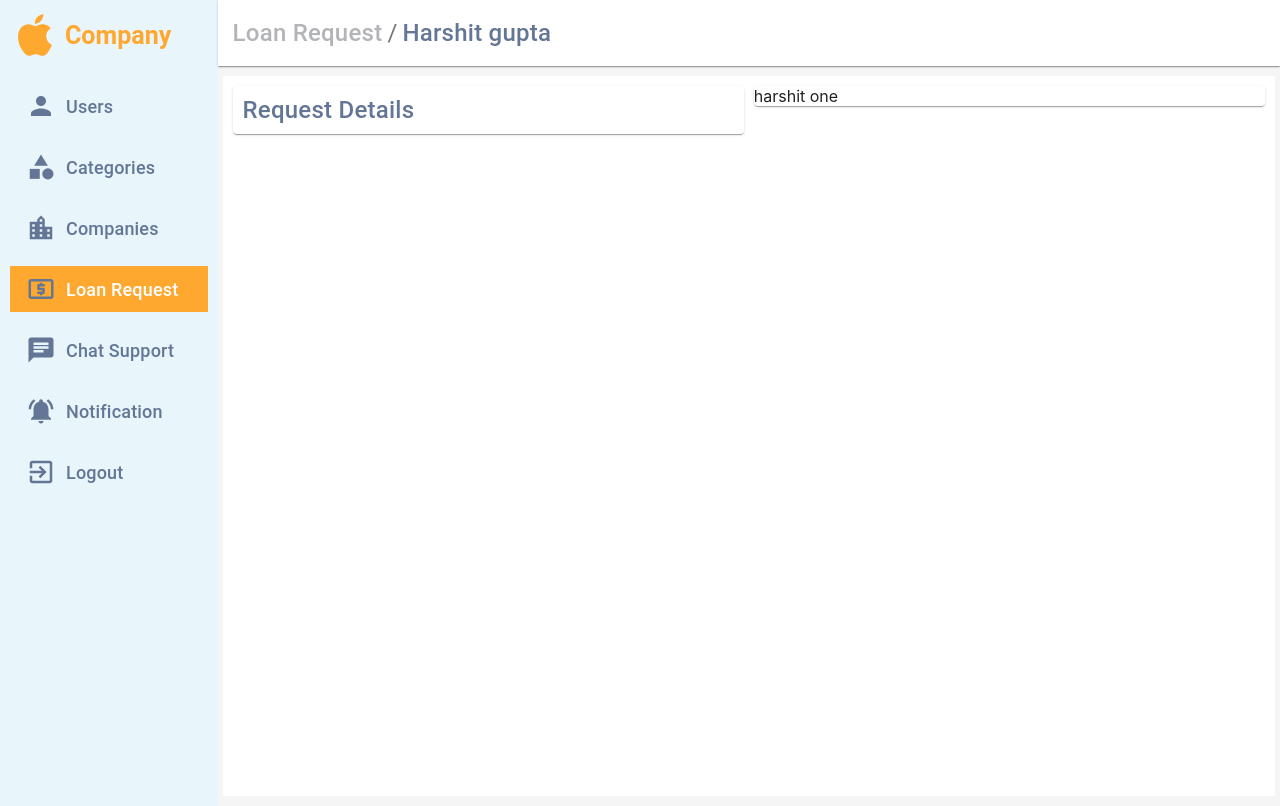
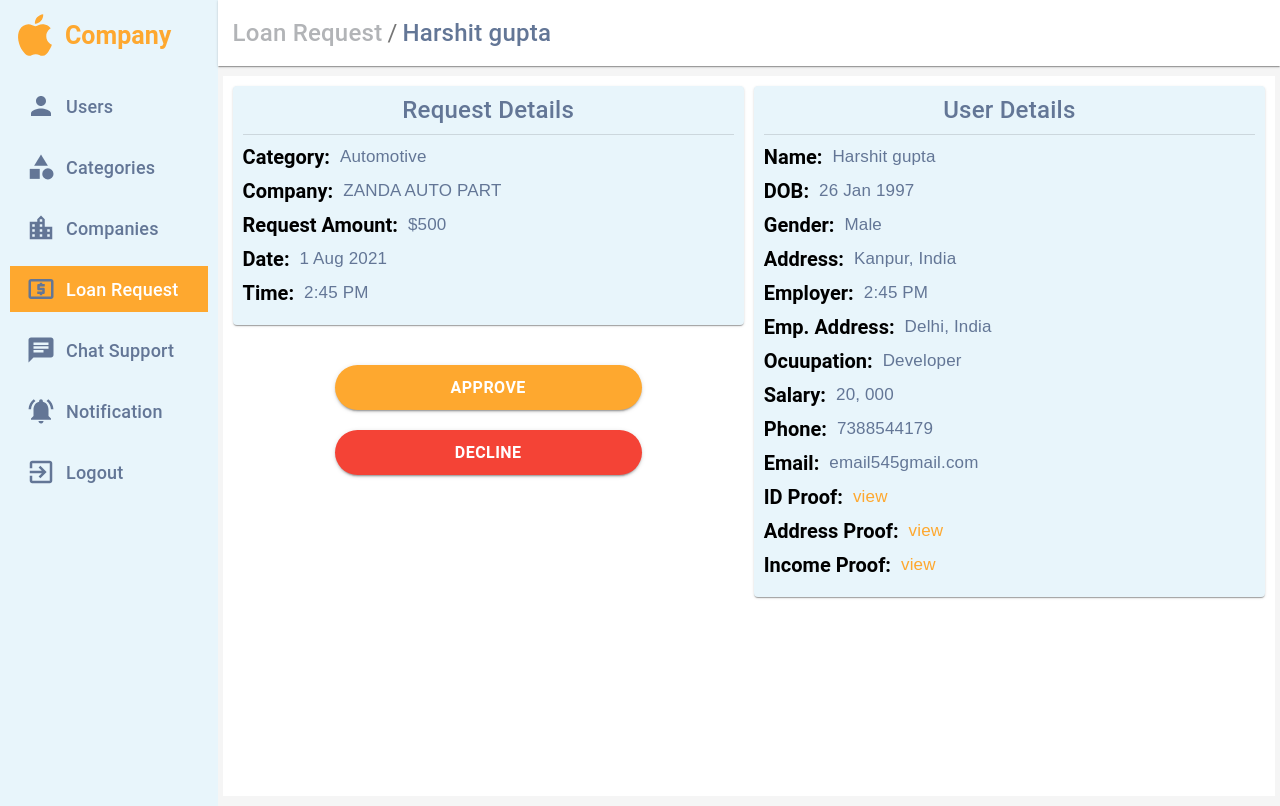
Before and after one commit to athleteharshit/practice--app2, a React (Create React App) app: page /loanRequest/loanRequestDetails/1 in a window 1280 px wide. Built offline with nearby package versions, Linux system fonts and the light colour scheme; sample sign-in values are in the browser's storage.

Commit message:
ui part almost done

```diff
--- a/src/screen/loanRequestDetails/index.tsx
+++ b/src/screen/loanRequestDetails/index.tsx
@@ -6,8 +6,12 @@ import {
   Typography,
   Breadcrumbs,
   Grid,
+  Divider,
+  Button,
+  Link,
 } from "@material-ui/core";
 import { NavLink } from "react-router-dom";
+// import axios from "axios";
 
 const useStyles = makeStyles((theme: Theme) =>
   createStyles({
@@ -45,12 +49,127 @@ const useStyles = makeStyles((theme: Theme) =>
     },
     leftPaper: {
       padding: theme.spacing(1),
+      backgroundColor: "var(--dim-blue)",
+    },
+    headingRequest: {
+      textAlign: "center",
+    },
+    divider: {
+      width: "100%",
+      margin: theme.spacing(1, 0),
+    },
+    headingAndCaptionDiv: {
+      margin: theme.spacing(1, 0),
+      display: "flex",
+      alignItems: "center",
+    },
+    detailsHeading: {
+      font: `normal ${theme.typography.fontWeightBold} ${theme.spacing(
+        2
+      )}px Roboto, sans-serif `,
+      color: "var(--black)",
+    },
+    captionsDetailsHeading: {
+      font: `normal 400 ${theme.spacing(1.7)}px Ubuntu, sans-serif `,
+      color: "var(--blue-grey)",
+      marginLeft: theme.spacing(1),
+    },
+    btnDiv: {
+      display: "flex",
+      alignItems: "center",
+      justifyContent: "center",
+      flexDirection: "column",
+      marginTop: theme.spacing(4),
+    },
+    approveBtn: {
+      font: `normal ${theme.typography.fontWeightBold} ${theme.spacing(
+        1.6
+      )}px Roboto, sans-serif `,
+      color: "var(--white)",
+      padding: theme.spacing(1.3, 4),
+      marginBottom: theme.spacing(2),
+      borderRadius: 50,
+      width: "60%",
+    },
+    declineBtn: {
+      backgroundColor: theme.palette.error.main,
+      font: `normal ${theme.typography.fontWeightBold} ${theme.spacing(
+        1.6
+      )}px Roboto, sans-serif `,
+      color: "var(--white)",
+      "&:hover": {
+        backgroundColor: theme.palette.error.light,
+      },
+      padding: theme.spacing(1.3, 4),
+      borderRadius: 50,
+      width: "60%",
     },
   })
 );
 
 function LoanRequestDetails() {
   const classes = useStyles();
+
+  // const requestOptions = {
+  //   method: "POST",
+  //   headers: {
+  //     Accept: "application/json",
+  //     "Content-Type": "application/json",
+  //     language: "en",
+  //     platform: "1",
+  //   },
+  //   body: JSON.stringify({
+  //     email: "creditexpress@yopmail.com",
+  //     password: "Admin",
+  //     deviceId: "string",
+  //     platform: "3",
+  //     // deviceToken: "string",
+  //   }),
+  // };
+
+  // // curl -X POST "http://18.191.245.6:9001/api/v1/admin/login" -H  "accept: application/json" -H  "platform: 3" -H  "language: en" -H  "Content-Type: application/json" -d "{  \"email\": \"creditexpress@yopmail.com\",  \"password\": \"Admin@123\",  \"deviceId\": \"string\",  \"platform\": \"3\",  \"deviceToken\": \"string\"}"
+
+  // const fetchDat = async () => {
+  //   const response = await fetch(
+  //     "http://18.191.245.6:9001/api/v1/admin/login",
+  //     requestOptions
+  //   );
+
+  //   const data = await response.json();
+  //   console.log(data);
+  // };
+
+  // const fetchAxios = async () => {
+  //   const response = await axios.post(
+  //     "http://18.191.245.6:9001/api/v1/admin/login",
+  //     {
+  //       email: "creditexpress@yopmail.com",
+  //       password: "Admin",
+  //       deviceId: "string",
+  //       platform: "3",
+  //       deviceToken: "string",
+  //     }
+  //   );
+
+  //   console.log(response, "response");
+  // };
+
+  // fetchAxios();
+  // fetchDat();
+
+  const headingCard = (heading: string, subHeading: any) => {
+    return (
+      <div className={classes.headingAndCaptionDiv}>
+        <Typography className={classes.detailsHeading} variant="h5">
+          {heading}:
+        </Typography>
+        <Typography className={classes.captionsDetailsHeading} variant="body1">
+          {subHeading}
+        </Typography>
+      </div>
+    );
+  };
+
   return (
     <div className={classes.chatSupportRoot}>
       <Paper className={classes.headerPaper}>
@@ -68,13 +187,61 @@ function LoanRequestDetails() {
           <Grid container spacing={1}>
             <Grid item xs={12} sm={6}>
               <Paper className={classes.leftPaper}>
-                <Typography className={classes.heading}>
+                <Typography
+                  className={[classes.heading, classes.headingRequest].join(
+                    " "
+                  )}
+                >
                   Request Details
                 </Typography>
+                <Divider className={classes.divider} />
+                <div>
+                  {headingCard("Category", " Automotive")}
+                  {headingCard("Company", " ZANDA AUTO PART")}
+                  {headingCard("Request Amount", " $500")}
+                  {headingCard("Date", " 1 Aug 2021")}
+                  {headingCard("Time", "  2:45 PM")}
+                </div>
               </Paper>
+              <div className={classes.btnDiv}>
+                <Button
+                  color="primary"
+                  variant="contained"
+                  className={classes.approveBtn}
+                >
+                  Approve
+                </Button>
+                <Button variant="contained" className={classes.declineBtn}>
+                  Decline
+                </Button>
+              </div>
             </Grid>
             <Grid item xs={12} sm={6}>
-              <Paper>harshit one</Paper>
+              <Paper className={classes.leftPaper}>
+                <Typography
+                  className={[classes.heading, classes.headingRequest].join(
+                    " "
+                  )}
+                >
+                  User Details
+                </Typography>
+                <Divider className={classes.divider} />
+                <div>
+                  {headingCard("Name", "Harshit gupta")}
+                  {headingCard("DOB", "26 Jan 1997")}
+                  {headingCard("Gender", "Male")}
+                  {headingCard("Address", "Kanpur, India")}
+                  {headingCard("Employer", "2:45 PM")}
+                  {headingCard("Emp. Address", "Delhi, India")}
+                  {headingCard("Ocuupation", "Developer")}
+                  {headingCard("Salary", "20, 000")}
+                  {headingCard("Phone", "7388544179")}
+                  {headingCard("Email", "email545gmail.com")}
+                  {headingCard("ID Proof", <Link>view</Link>)}
+                  {headingCard("Address Proof", <Link>view</Link>)}
+                  {headingCard("Income Proof", <Link>view</Link>)}
+                </div>
+              </Paper>
             </Grid>
           </Grid>
         </div>
--- a/src/screen/login/action.ts
+++ b/src/screen/login/action.ts
@@ -4,7 +4,7 @@ export const onSubmit = (values: any, setSubmitting: any, history: any) => {
   return (dispatch: Function) => {
     const { email, password } = values;
     const params = {
-      email,
+      email: "eve.holt@reqres.in",
       password,
     };
     Utils.api.postApiCall(
@@ -13,12 +13,12 @@ export const onSubmit = (values: any, setSubmitting: any, history: any) => {
       (response: any) => {
         let { data, status } = response;
         if (status === Utils.constant.apiSuccessCode.success) {
+          Utils.showAlert(1, "Successfully login!");
           setSubmitting(false);
           const { token } = data;
           if (token && token.length > 0) {
             localStorage.setItem("access_token", JSON.stringify(token));
           }
-          Utils.showAlert(1, "Successfully login!");
           history.push("/users");
         } else {
           setSubmitting(false);
--- a/src/utils/api.ts
+++ b/src/utils/api.ts
@@ -3,11 +3,10 @@ import Utils from ".";
 // post api
 const postApiCall = (
   endPoint: string,
-  params: object,
+  params: any,
   successCallback: Function,
   errorCallback: Function
 ) => {
-  // console.log({ endPoint, params, successCallback });
   Utils.constant.axios
     .post(endPoint, params)
     .then((response: any) => {
--- a/src/utils/constants.ts
+++ b/src/utils/constants.ts
@@ -1,5 +1,7 @@
 import axios from "axios";
 import { getUserIdToken } from "./session";
+
+// const baseURL = "http://18.191.245.6:9001/api/v1/";
 
 /**
  * setup axios instance
```
